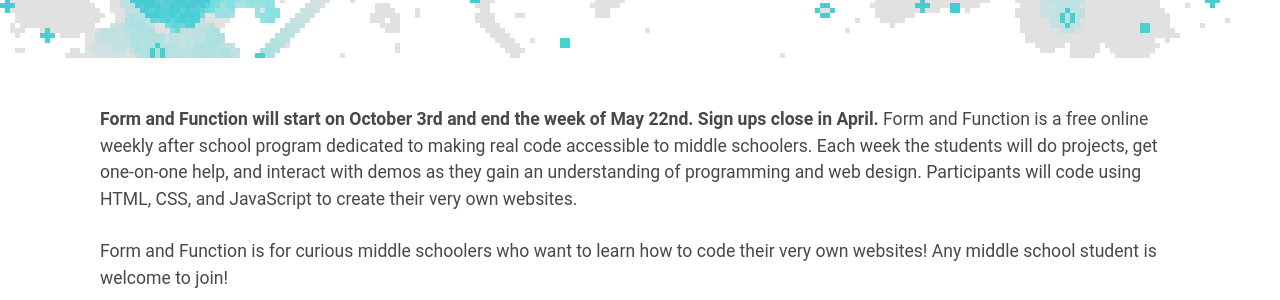
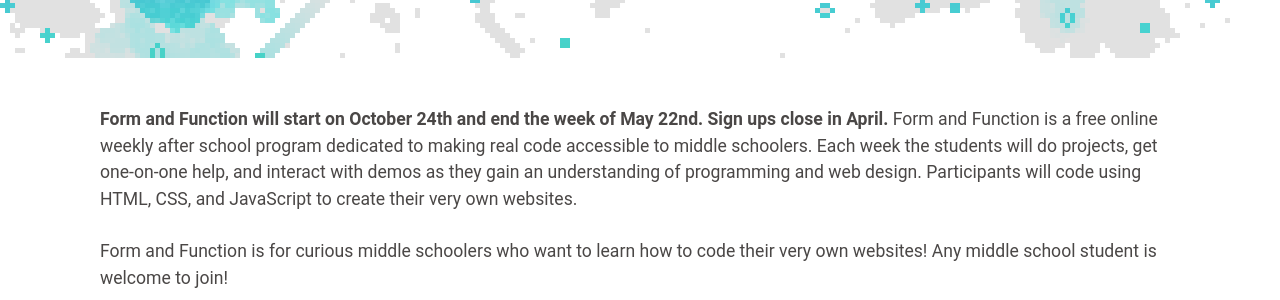
Before and after one commit to bit-by-bit-coding/bxb-website, a Jekyll site: the page built from formfunction.html, in a window 1280 px wide and 900 px high. Shown: the part 307-607 px from the top of the window. Built offline with Jekyll 4.4.1, drawn with Linux system fonts in a browser that asks for light colours; nearby versions of some CDN libraries; some web fonts are replaced; some of the changed text lies outside the part shown.

Commit message:
Update the start date of ff, remove donation suggestion

```diff
--- a/formfunction.html
+++ b/formfunction.html
@@ -10,7 +10,7 @@ style: programdetails.css
 <div class="details-container">
     <div class="details-item">
         <p class="medium-text">
-            <b>Form and Function will start on October 3rd and end the week of May 22nd. Sign ups close in April. </b>
+            <b>Form and Function will start on October 24th and end the week of May 22nd. Sign ups close in April. </b>
             Form and Function is a free online weekly after school program dedicated to making real code accessible to middle
             schoolers.
             Each week the students will do projects, get one-on-one help,
```
Also changed, not shown: other parts of formfunction.html (+2 -2 lines).
